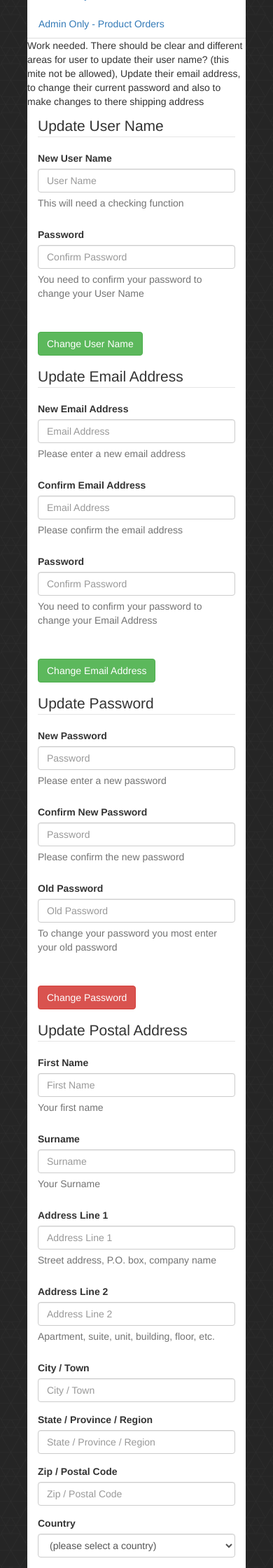
After one commit to Boomatang/Sample-Shop-Front, a Flask app: page /auth/account in a window 390 px wide. The commit adds this page. Shown: the part 750-2990 px from the top of the page at 70% size. Run offline with Flask 2, Linux system fonts and the light colour scheme; some libraries are stand-ins or nearby versions.

Commit message:
Your account page has been added to match the mock page

```diff
--- a/app/auth/views.py
+++ b/app/auth/views.py
@@ -15,3 +15,9 @@ def login():
 @auth.route('/logout')
 def logout():
     return redirect(url_for('main.index'))
+
+
+@auth.route('/account')
+def account():
+    values = range(0, 5)
+    return render_template('auth/account.html', list=values)
--- /dev/null
+++ b/app/templates/accounts/_add-product.html
@@ -0,0 +1,77 @@
+
+<form class="form-horizontal">
+<fieldset>
+
+<!-- Form Name -->
+<legend>Add Products</legend>
+
+<!-- Text input-->
+<div class="form-group">
+  <label class="col-md-4 control-label" for="textinput">Product Name</label>
+  <div class="col-md-4">
+  <input id="textinput" name="textinput" type="text" placeholder="Product Name" class="form-control input-md">
+  <span class="help-block">What is the display name of you product</span>
+  </div>
+</div>
+
+<!-- Textarea -->
+<div class="form-group">
+  <label class="col-md-4 control-label" for="proDesc">Description</label>
+  <div class="col-md-4">
+    <textarea class="form-control" id="proDesc" name="proDesc">Product Description</textarea>
+  </div>
+</div>
+
+<!-- File Button -->
+<div class="form-group">
+  <label class="col-md-4 control-label" for="uploadimage">Upload Image</label>
+  <div class="col-md-4">
+    <input id="uploadimage" name="uploadimage" class="input-file" type="file">
+  </div>
+</div>
+
+<!-- Prepended text-->
+<div class="form-group">
+  <label class="col-md-4 control-label" for="cost">Cost</label>
+  <div class="col-md-4">
+    <div class="input-group">
+      <span class="input-group-addon">EUR</span>
+      <input id="cost" name="cost" class="form-control" placeholder="000.00" type="text">
+    </div>
+    <p class="help-block">What is the sale value of the product</p>
+  </div>
+</div>
+
+<!-- Select Basic -->
+<div class="form-group">
+  <label class="col-md-4 control-label" for="postgroup">Shipping Cost</label>
+  <div class="col-md-4">
+    <select id="postgroup" name="postgroup" class="form-control">
+      <option value="1">Cost 1</option>
+      <option value="2">Cost 2</option>
+      <option value="3">Cost 3</option>
+    </select>
+  </div>
+</div>
+
+<!-- Multiple Checkboxes (inline) -->
+<div class="form-group">
+  <label class="col-md-4 control-label" for="forsale">Place product for sale on upload.</label>
+  <div class="col-md-4">
+    <label class="checkbox-inline" for="forsale-0">
+      <input type="checkbox" name="forsale" id="forsale-0" value="Yes">
+      Yes
+    </label>
+  </div>
+</div>
+
+<!-- Button -->
+<div class="form-group">
+  <label class="col-md-4 control-label" for="singlebutton">Single Button</label>
+  <div class="col-md-4">
+    <button id="singlebutton" name="singlebutton" class="btn btn-primary">Button</button>
+  </div>
+</div>
+
+</fieldset>
+</form>
--- /dev/null
+++ b/app/templates/accounts/_owner-product-view.html
@@ -0,0 +1,29 @@
+<!-- This is the  layout for one element in the list. See the account.html for more of an example -->
+
+<ul class="list-unstyled">
+	<li>
+	<div class="container">
+	<div class="col-md-3 text-center">
+	<a href="../images/image_holder-75x90.png"><img src="{{ url_for('static', filename='images/image_holder-75x90_thumbnail.jpeg') }}" width="90" height="120" border="0" align="middle"></a>
+	</div>
+	<div class="col-md-6">
+	<h2>Product title</h2>
+	<p>This would be the description of the product</p>
+	<p>Cost: &euro; 35.00</p>
+	<p>Shipping class: class 1</p>
+	</div>
+
+	<div class="col-md-3">
+	<p><input type="checkbox" name="IsActive" value="Is Active" checked> Product is currently for sale.</p>
+	<p><input type="checkbox" name="discount" value="discount"> Add 10% discount.</p>
+	</div>
+
+	<div class="col-md-3">
+	<input type="button" name="EditProduct" value="Edit Product" class="btn">
+	<input type="button" name="QuickUpdate" value="Quick Update" class="btn btn-warning">
+	</div>
+	</div>
+	<hr>
+	</li>
+
+</ul>
--- /dev/null
+++ b/app/templates/accounts/_update-email-address.html
@@ -0,0 +1,44 @@
+<!-- form to update the users email addess -->
+<form class="form-horizontal">
+<fieldset>
+
+<!-- Form Name -->
+<legend>Update Email Address</legend>
+
+<!-- Text input-->
+<div class="form-group">
+  <label class="col-md-4 control-label" for="textinput">New Email Address</label>
+  <div class="col-md-4">
+  <input id="textinput" name="textinput" type="text" placeholder="Email Address" class="form-control input-md">
+  <span class="help-block">Please enter a new email address</span>
+  </div>
+</div>
+
+<!-- Text input-->
+<div class="form-group">
+  <label class="col-md-4 control-label" for="textinput">Confirm Email Address</label>
+  <div class="col-md-4">
+  <input id="textinput" name="textinput" type="text" placeholder="Email Address" class="form-control input-md">
+  <span class="help-block">Please confirm the email address</span>
+  </div>
+</div>
+
+<!-- Password input-->
+<div class="form-group">
+  <label class="col-md-4 control-label" for="passwordinput">Password</label>
+  <div class="col-md-4">
+    <input id="passwordinput" name="passwordinput" type="password" placeholder="Confirm Password" class="form-control input-md">
+    <span class="help-block">You need to confirm your password to change your Email Address</span>
+  </div>
+</div>
+
+<!-- Button -->
+<div class="form-group">
+  <label class="col-md-4 control-label" for="singlebutton"></label>
+  <div class="col-md-4">
+    <button id="singlebutton" name="singlebutton" class="btn btn-success">Change Email Address</button>
+  </div>
+</div>
+
+</fieldset>
+</form>
--- /dev/null
+++ b/app/templates/accounts/_update-password.html
@@ -0,0 +1,44 @@
+<!-- user can update their password with this form -->
+<form class="form-horizontal">
+<fieldset>
+
+<!-- Form Name -->
+<legend>Update Password</legend>
+
+<!-- Text input-->
+<div class="form-group">
+  <label class="col-md-4 control-label" for="textinput">New Password</label>
+  <div class="col-md-4">
+  <input id="textinput" name="textinput" type="password" placeholder="Password" class="form-control input-md">
+  <span class="help-block">Please enter a new password</span>
+  </div>
+</div>
+
+<!-- Text input-->
+<div class="form-group">
+  <label class="col-md-4 control-label" for="textinput">Confirm New Password</label>
+  <div class="col-md-4">
+  <input id="textinput" name="textinput" type="password" placeholder="Password" class="form-control input-md">
+  <span class="help-block">Please confirm the new password</span>
+  </div>
+</div>
+
+<!-- Password input-->
+<div class="form-group">
+  <label class="col-md-4 control-label" for="passwordinput">Old Password</label>
+  <div class="col-md-4">
+    <input id="passwordinput" name="passwordinput" type="password" placeholder="Old Password" class="form-control input-md">
+    <span class="help-block">To change your password you most enter your old password</span>
+  </div>
+</div>
+
+<!-- Button -->
+<div class="form-group">
+  <label class="col-md-4 control-label" for="singlebutton"></label>
+  <div class="col-md-4">
+    <button id="singlebutton" name="singlebutton" class="btn btn-danger">Change Password</button>
+  </div>
+</div>
+
+</fieldset>
+</form>
--- /dev/null
+++ b/app/templates/accounts/_update-postal-address.html
@@ -0,0 +1,103 @@
+<!-- update the users postal address -->
+<form class="form-horizontal">
+<fieldset>
+
+<!-- Form Name -->
+<legend>Update Postal Address</legend>
+
+<!-- Text input-->
+<div class="form-group">
+  <label class="col-md-4 control-label" for="textinput">First Name</label>
+  <div class="col-md-4">
+  <input id="textinput" name="textinput" type="text" placeholder="First Name" class="form-control input-md">
+  <span class="help-block">Your first name</span>
+  </div>
+</div>
+
+<!-- Text input-->
+<div class="form-group">
+  <label class="col-md-4 control-label" for="textinput">Surname</label>
+  <div class="col-md-4">
+  <input id="textinput" name="textinput" type="text" placeholder="Surname" class="form-control input-md">
+  <span class="help-block">Your Surname</span>
+  </div>
+</div>
+
+<!-- Text input-->
+<div class="form-group">
+  <label class="col-md-4 control-label" for="AddressLine1">Address Line 1</label>
+  <div class="col-md-4">
+  <input id="AddressLine1" name="AddressLine1" type="text" placeholder="Address Line 1" class="form-control input-md">
+  <span class="help-block">Street address, P.O. box, company name</span>
+  </div>
+</div>
+
+<!-- Text input-->
+<div class="form-group">
+  <label class="col-md-4 control-label" for="textinput">Address Line 2</label>
+  <div class="col-md-4">
+  <input id="textinput" name="textinput" type="text" placeholder="Address Line 2" class="form-control input-md">
+  <span class="help-block">Apartment, suite, unit, building, floor, etc.</span>
+  </div>
+</div>
+
+<!-- Text input-->
+<div class="form-group">
+  <label class="col-md-4 control-label" for="textinput">City / Town</label>
+  <div class="col-md-4">
+  <input id="textinput" name="textinput" type="text" placeholder="City / Town" class="form-control input-md">
+
+  </div>
+</div>
+
+<!-- Text input-->
+<div class="form-group">
+  <label class="col-md-4 control-label" for="textinput">State / Province / Region</label>
+  <div class="col-md-4">
+  <input id="textinput" name="textinput" type="text" placeholder="State / Province / Region" class="form-control input-md">
+
+  </div>
+</div>
+
+<!-- Text input-->
+<div class="form-group">
+  <label class="col-md-4 control-label" for="textinput">Zip / Postal Code</label>
+  <div class="col-md-4">
+  <input id="textinput" name="textinput" type="text" placeholder="Zip / Postal Code" class="form-control input-md">
+
+  </div>
+</div>
+
+<!-- Select Basic -->
+<div class="form-group">
+  <label class="col-md-4 control-label" for="selectbasic">Country</label>
+  <div class="col-md-4">
+
+
+    <select id="selectbasic" name="selectbasic" class="form-control">
+
+
+      <option value="" selected="selected">(please select a country)</option>
+      <option value="AF">Afghanistan</option>
+      <option value="AL">Albania</option>
+      <option value="DZ">Algeria</option>
+      <option value="ZM">Zambia</option>
+      <option value="ZW">Zimbabwe</option>>
+
+
+    </select>
+
+
+  </div>
+</div>
+
+<!-- Button -->
+<div class="form-group">
+  <label class="col-md-4 control-label" for="singlebutton"></label>
+  <div class="col-md-4">
+    <button id="singlebutton" name="singlebutton" class="btn btn-success">Update Postal Address</button>
+  </div>
+</div>
+
+</fieldset>
+</form>
--- /dev/null
+++ b/app/templates/accounts/_update-user-name.html
@@ -0,0 +1,35 @@
+<!-- form to update the user name -->
+<form class="form-horizontal">
+<fieldset>
+
+<!-- Form Name -->
+<legend>Update User Name</legend>
+
+<!-- Text input-->
+<div class="form-group">
+  <label class="col-md-4 control-label" for="textinput">New User Name</label>
+  <div class="col-md-4">
+  <input id="textinput" name="textinput" type="text" placeholder="User Name" class="form-control input-md">
+  <span class="help-block">This will need a checking function </span>
+  </div>
+</div>
+
+<!-- Password input-->
+<div class="form-group">
+  <label class="col-md-4 control-label" for="passwordinput">Password</label>
+  <div class="col-md-4">
+    <input id="passwordinput" name="passwordinput" type="password" placeholder="Confirm Password" class="form-control input-md">
+    <span class="help-block">You need to confirm your password to change your User Name</span>
+  </div>
+</div>
+
+<!-- Button -->
+<div class="form-group">
+  <label class="col-md-4 control-label" for="singlebutton"></label>
+  <div class="col-md-4">
+    <button id="singlebutton" name="singlebutton" class="btn btn-success">Change User Name</button>
+  </div>
+</div>
+
+</fieldset>
+</form>
--- /dev/null
+++ b/app/templates/auth/account.html
@@ -0,0 +1,135 @@
+{% extends "base/base.html" %}
+{% block myContent %}
+
+<div class="row padding-sides bottom-spacing">
+
+
+
+<ul class="nav nav-tabs">
+  <li role="presentation" class="active"><a href="#overview" aria-controls="overview" role="tab" data-toggle="tab">Account Information</a></li>
+  <li role="presentation"><a href="#orders" aria-controls="orders" role="tab" data-toggle="tab">Orders</a></li>
+  <li role="presentation"><a href="#addproduct" aria-controls="orders" role="tab" data-toggle="tab">Admin Only - Add Products</a></li>
+  <li role="presentation"><a href="#admin-product-list" aria-controls="orders" role="tab" data-toggle="tab">Admin Only - Product List</a></li>
+  <li role="presentation"><a href="#admin-product-orders" aria-controls="orders" role="tab" data-toggle="tab">Admin Only - Product 	Orders</a></li>
+</ul>
+
+
+
+
+<!-- Block of data-->
+
+<!-- Tab Content -->
+<div class="tab-content">
+
+<!-- Overview Tab -->
+      <div role="tabpanel" class="tab-pane fade in active" id="overview">
+
+	<!-- TODO: Read the P tag for more information -->
+	<p>Work needed. There should be clear and different areas for user to update their user name? (this mite not be allowed), Update their email address, to change their current password and also to make changes to there shipping address</p>
+
+
+	<div class="container col-md-12">
+	{% include "accounts/_update-user-name.html" %}
+	</div>
+	<div class="container col-md-12">
+	{% include "accounts/_update-email-address.html" %}
+	</div>
+	<div class="container col-md-12">
+	{% include "accounts/_update-password.html" %}
+	</div>
+	<div class="container col-md-12">
+	{% include "accounts/_update-postal-address.html" %}
+	</div>
+
+
+
+
+	</div>
+
+<!-- End Overview Tab -->
+
+<!-- Orders Tab -->
+      <div role="tabpanel" class="tab-pane fade " id="orders">
+      <h3>He the user can see the orders that then have placed in the past.</h3>
+      <p>How this will look I do not know. If for now it shows a list that will bring the user to a page that is very like the cart page for review</p>
+
+
+
+      </div>
+<!-- End Orders Tab -->
+
+
+
+
+
+<!-- Tab content for the add product page. This page should only have access from admins -->
+
+<div role="tabpanel" class="tab-pane fade " id="addproduct">
+
+<div class="container col-md-12">
+{% include "accounts/_add-product.html" %}
+</div>
+
+</div>
+
+
+
+<!-- List of products that have been added. user can do small updates here -->
+      <div role="tabpanel" class="tab-pane fade " id="admin-product-list">
+<div class="container col-md-12">
+
+
+{% for i in list %}
+{% include "accounts/_owner-product-view.html" %}
+{% endfor %}
+
+
+</div>
+
+     </div>
+
+
+
+
+<!-- Orders that the admin has. -->
+      <div role="tabpanel" class="tab-pane fade " id="admin-product-orders">
+<div class="container col-md-12">
+<h2>This section needs work</h2>
+<p>Not sure to what format or data that would be required here.</p>
+<p>May get some feed back on what is best to put here</p>
+    <h3>product Orders</h3>
+      <p>I do not know if the this should only show current open order or if it should show past orders too.</p>
+      <p>Work is need to be done here but I feel that feed back could be need on what is the best way of layout out the few that pages that go here. Some points that mite be wrote noting are:</p>
+      <ul>
+      <li>An email will want to be able to be sent to the person that bought the products</li>
+      <li>Some way of sending email to the user if there is a problem with the order</li>
+      <li>price, shipping, order date & time and etc..</li>
+      </ul>
+</div>
+      </div>
+
+
+
+
+
+</div>
+<!-- End Tab Content -->
+
+
+
+
+
+
+
+
+
+</div>
+
+
+
+
+
+<!-- Block of data-->
+
+
+{% endblock %}
--- a/app/templates/base/_nav.html
+++ b/app/templates/base/_nav.html
@@ -19,7 +19,8 @@
         <li role="presentation"><a href="#">News</a></li>
         <li role="presentation" {% if request.url_rule.endpoint == "main.contact" %}class="active"{% endif %}>
         <a href="{{ url_for('main.contact') }}">Contact Us</a></li>
-        <li role="presentation"><a href="account.html">Your Account</a></li>
+        <li role="presentation" {% if request.url_rule.endpoint == "auth.account" %}class="active"{% endif %}>
+        <a href="{{ url_for('auth.account') }}">Your Account</a></li>
 
 
         <div style="margin-right: 10px; margin-left: 15px; margin-top: 5px; margin-bottom: 5px;"  class="container-fluid">
```
Also changed, not shown: tests/test_main_routes.py (+24 -0 lines).
